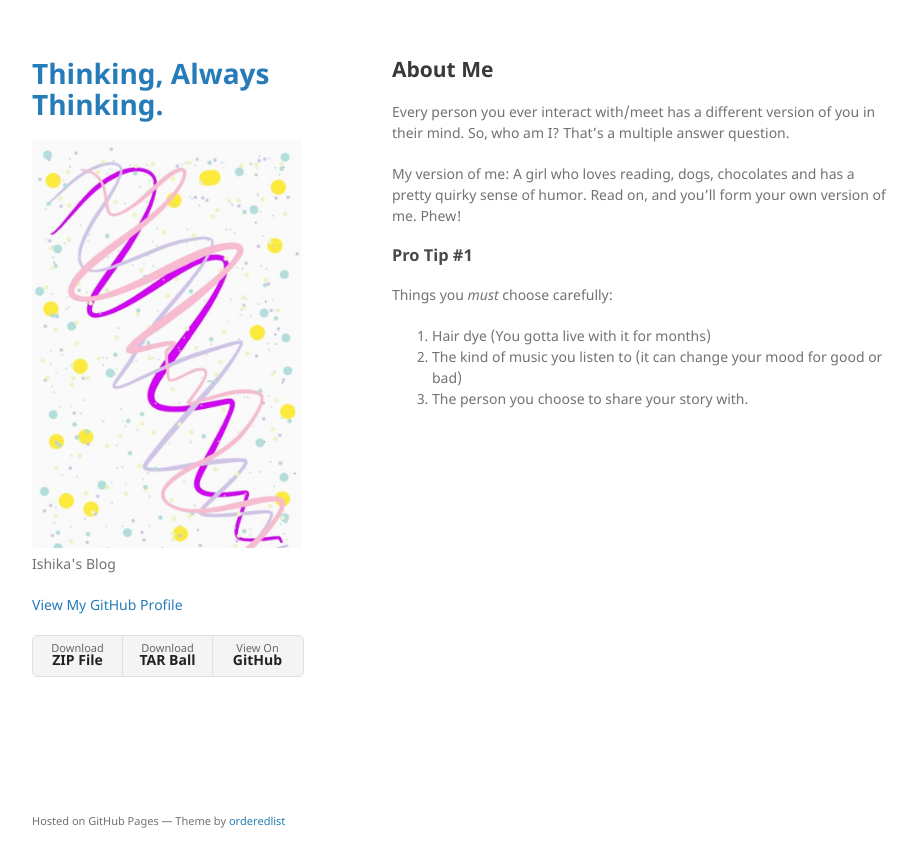
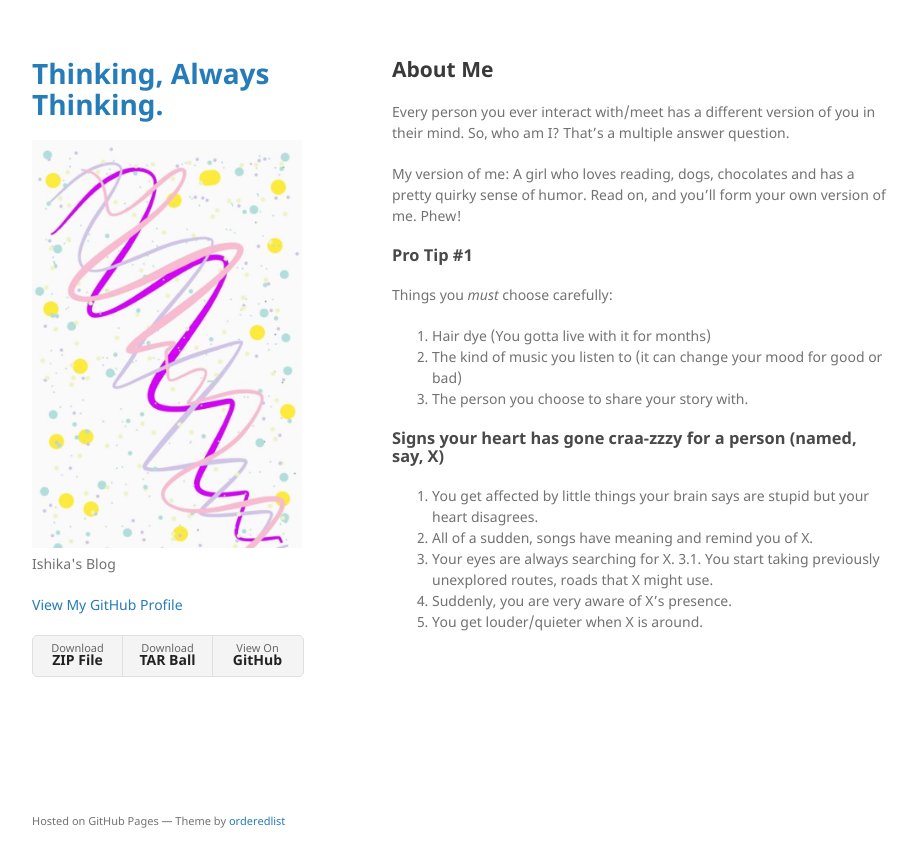
Before and after one commit to i-m-ishika/i-m-ishika.github.io, a Jekyll site: the page built from index.md, in a window 1280 px wide. Shown: the top 867 px of the page, without its empty margins (178-1096 px from the left). Built offline with Jekyll 4.4.1, drawn with Linux system fonts in a browser that asks for light colours; our own code applies the rules of GitHub Pages for plain Markdown files.

Commit message:
Update index.md

```diff
--- a/index.md
+++ b/index.md
@@ -15,3 +15,12 @@ Things you *must* choose carefully:
 1. Hair dye (You gotta live with it for months)
 2. The kind of music you listen to (it can change your mood for good or bad)
 3. The person you choose to share your story with.
+
+### Signs your heart has gone craa-zzzy for a person (named, say, X)
+
+1. You get affected by little things your brain says are stupid but your heart disagrees.
+2. All of a sudden, songs have meaning and remind you of X.
+3. Your eyes are always searching for X.
+    3.1. You start taking previously unexplored routes, roads that X might use.
+4. Suddenly, you are very aware of X's presence.
+5. You get louder/quieter when X is around.
```
